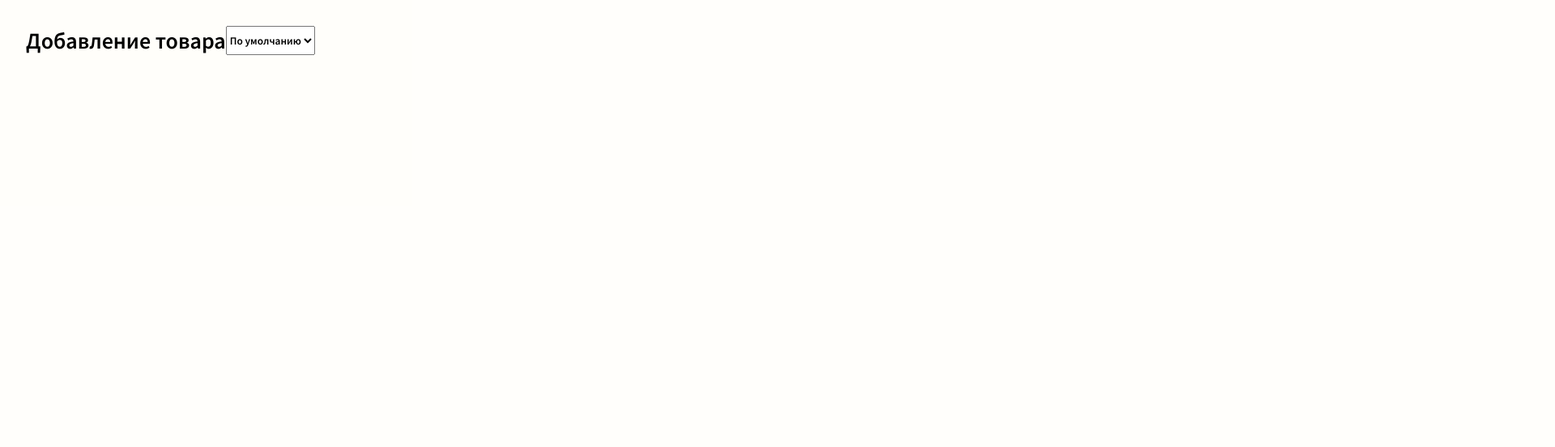
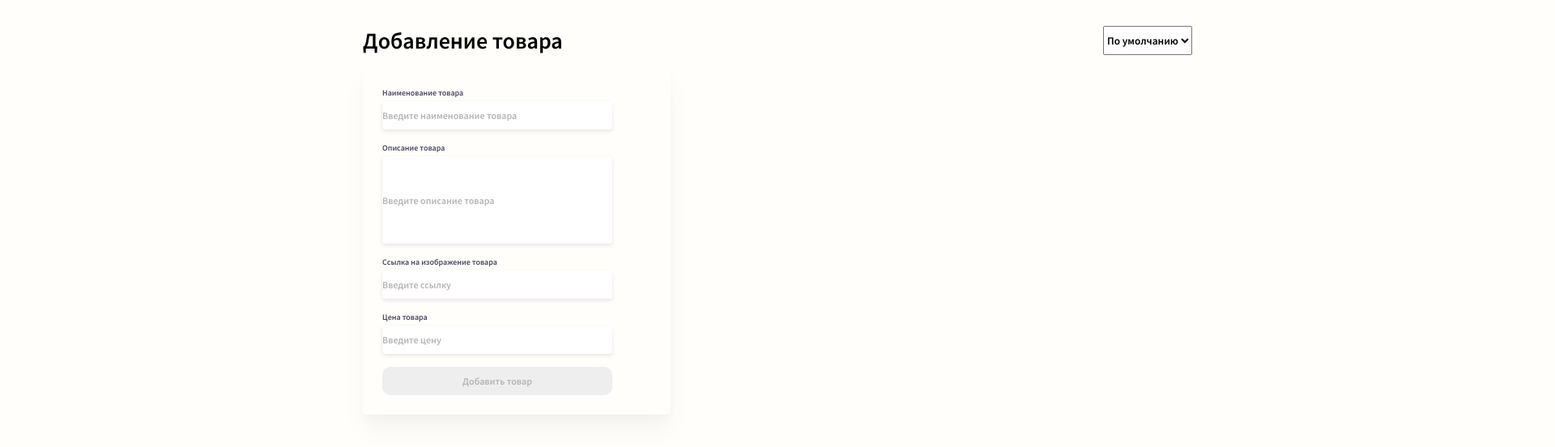
Before and after one commit to RostislavBR/FrontendDeveloperTest, a Vue app: page / in a window 1280 px wide. Shown: the top 552 px of the page at 81% size, 1920 px wide, since content can reach past the window. Built offline with nearby package versions, Linux system fonts and the light colour scheme.

Commit message:
added new branch feature_main_form

```diff
--- a/package.json
+++ b/package.json
@@ -11,6 +11,7 @@
     "core-js": "^3.6.5",
     "vue": "^2.6.11",
     "vue-router": "^3.2.0",
+    "vuelidate": "^0.7.7",
     "vuex": "^3.4.0"
   },
   "devDependencies": {
--- a/src/App.vue
+++ b/src/App.vue
@@ -23,18 +23,20 @@
     padding: 0;
   }
   body, html {
-    width: 100%;
+    width: 1920px;
     height: 100%;
     overflow-x: hidden;
     background: $backgroundColor;
   }
-  #app {
-    padding: 0 32px;
-  }
+  /*#app {*/
+  /*  */
+  /*}*/
   .container {
     display: flex;
-    width: 1920px;
+    flex-direction: column;
+    width: 1024px;
     margin: 0 auto;
+    padding: 0 32px;
   }
 </style>
 <script>
--- /dev/null
+++ b/src/components/MainContent.vue
@@ -0,0 +1,18 @@
+<template>
+    <div class="main-content-container">
+        <MainForm/>
+    </div>
+</template>
+
+<script>
+    import MainForm from "@/components/MainForm";
+
+    export default {
+        name: "MainContent",
+        components: { MainForm },
+    }
+</script>
+
+<style scoped>
+
+</style>
--- /dev/null
+++ b/src/components/MainForm.vue
@@ -0,0 +1,96 @@
+<template>
+    <div class="form-wrapper">
+        <form class="form" @submit.prevent="onSubmit">
+            <div class="form-text-wrapper">
+                <label class="form-text label">
+                    <span class="form-description">Наименование товара</span>
+                    <input type="text" class="form-text-input input" value="Введите наименование товара">
+                </label>
+            </div>
+            <div class="form-textarea-wrapper">
+                <label class="form-textarea label">
+                    <span class="form-description">Описание товара</span>
+                    <input type="textarea" class="form-textarea-input input" value="Введите описание товара">
+                </label>
+            </div>
+            <div class="form-image-wrapper">
+                <label class="form-image label">
+                    <span class="form-description">Ссылка на изображение товара</span>
+                    <input type="text" class="form-image-input input" value="Введите ссылку">
+                </label>
+            </div>
+            <div class="form-price-wrapper">
+                <label class="form-price label">
+                    <span class="form-description">Цена товара</span>
+                    <input type="text" class="form-price-input input" value="Введите цену">
+                </label>
+            </div>
+            <div class="button-wrapper">
+                <button class="form-button" type="submit">Добавить товар</button>
+            </div>
+        </form>
+    </div>
+</template>
+
+<script>
+    export default {
+        name: "MainForm",
+        methods: {
+            onSubmit() {
+                console.log('form')
+            },
+        }
+    }
+</script>
+
+<style lang="scss">
+    .form {
+        max-width: 332px;
+        max-height: 440px;
+        background: $formBackground;
+        padding: 24px;
+        box-shadow: $boxShadow;
+        border-radius: $borderRadius;
+    }
+    .label {
+        display: flex;
+        flex-direction: column;
+        margin: 0 0 16px 0;
+    }
+    .form-description {
+        display: block;
+        font-size: $littleFontSize;
+        font-weight: $normalFontWeight;
+        line-height: $littleLineHeight;
+        color: $darkColor;
+        margin: 0 0 4px 0;
+    }
+    .input {
+        max-width: 284px;
+        font-size: $formFontSize;
+        font-weight: $normalFontWeight;
+        color: $greyColor;
+        padding: 10px 0;
+        border: none;
+        border-radius: $borderRadius;
+        box-shadow: $inputShadow;
+        outline: none;
+    }
+    .form-textarea-input {
+        padding-top: 0;
+        padding-bottom: 0;
+        min-height: 108px;
+    }
+    .form-button {
+        display: block;
+        width: 284px;
+        font-size: $formFontSize;
+        font-weight: $bolderFontWeight;
+        color: $greyColor;
+        background: $formButtonBackground;
+        padding: 10px 0;
+        border: none;
+        border-radius: $buttonRadius;
+        outline: none;
+    }
+</style>
--- a/src/pages/MainPage.vue
+++ b/src/pages/MainPage.vue
@@ -1,13 +1,17 @@
 <template>
-    <Head/>
+    <div>
+        <Head/>
+        <MainContent/>
+    </div>
 </template>
 
 <script>
     import Head from "@/components/Head";
+    import MainContent from "@/components/MainContent";
 
     export default {
         name: "MainPage",
-        components: { Head },
+        components: { MainContent, Head },
     }
 </script>
 
--- a/src/scss/variables.scss
+++ b/src/scss/variables.scss
@@ -8,6 +8,8 @@ $littleFontSize: 10px;
 $blackColor: #3f3f3f;
 $darkColor: #49485e;
 $greyColor: #B4B4B4;
+$formBackground: #FFFEFB;
+$formButtonBackground: #EEEEEE;
 $backgroundColor: rgba(255, 254, 251, 0.8);;
 $greenColor: #7BAE73;
 $pinkColor: #FF8484;
@@ -18,3 +20,7 @@ $priceTagLineHeight: 30px;
 $middleLineHeight: 25px;
 $normalLineHeight: 20px;
 $littleLineHeight: 13px;
+$boxShadow: 0px 20px 30px rgba(0, 0, 0, 0.04), 0px 6px 10px rgba(0, 0, 0, 0.02);
+$inputShadow: 0px 2px 5px rgba(0, 0, 0, 0.1);
+$borderRadius: 4px;
+$buttonRadius: 10px,
```
Also changed, not shown: 1 other file (tests, documents, lock files or other folders).
